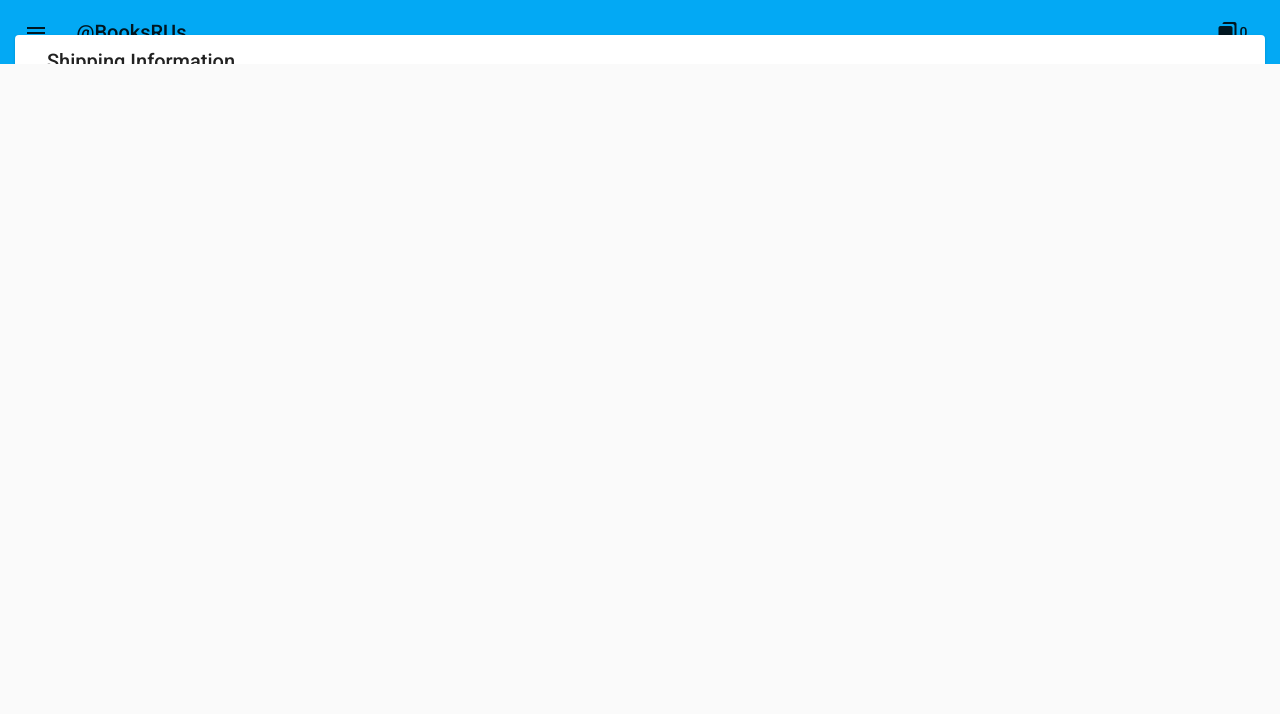
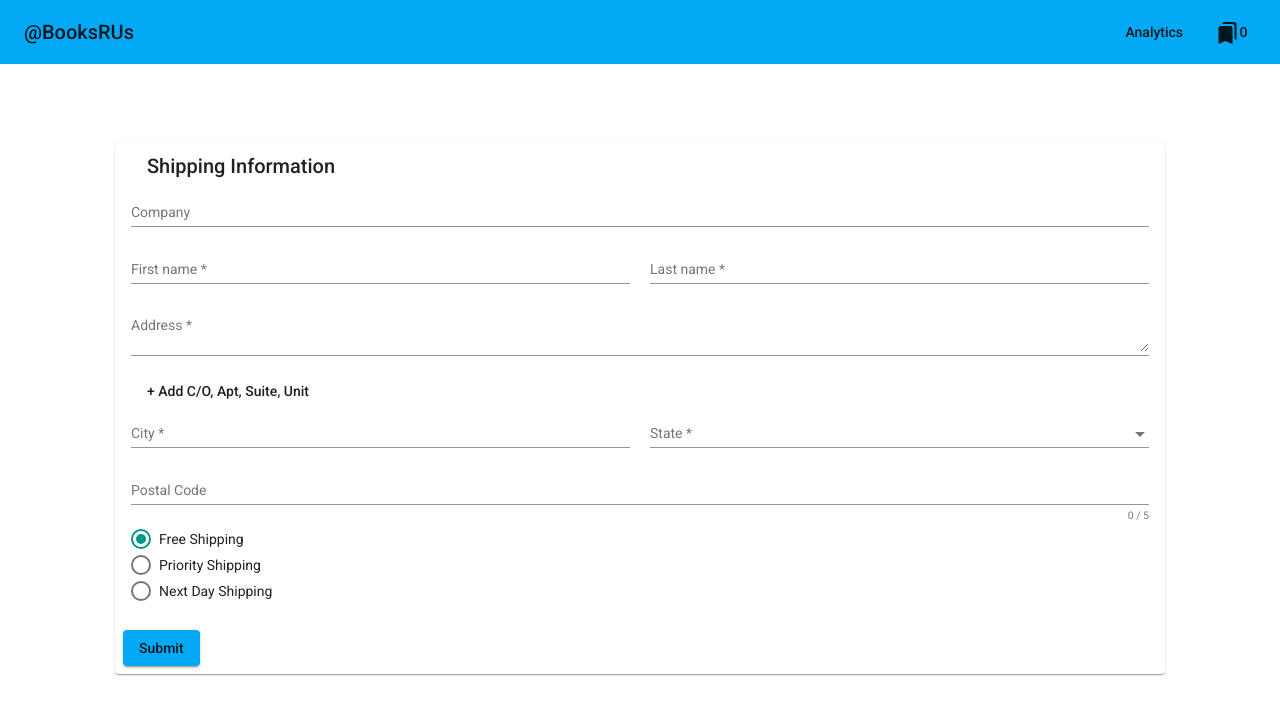
Before and after one commit to athirasarman/75F, an Angular app in the folder BooksRUs/: page /layout in a window 1280 px wide. Shown: the top 714 px of the page. Built offline with nearby package versions, Linux system fonts and the light colour scheme.

Commit message:
layout and routes fixed

```diff
--- a/BooksRUs/src/app/analytics/analytics-routing.module.ts
+++ b/BooksRUs/src/app/analytics/analytics-routing.module.ts
@@ -2,7 +2,7 @@ import { NgModule } from '@angular/core';
 import { RouterModule, Routes } from '@angular/router';
 import { AnalyticsDashboardComponent } from './analytics-dashboard/analytics-dashboard.component'
 
-const routes: Routes = [{ path: 'analytics', component: AnalyticsDashboardComponent }];
+const routes: Routes = [{ path: '', component: AnalyticsDashboardComponent }];
 
 @NgModule({
   imports: [RouterModule.forChild(routes)],
--- a/BooksRUs/src/app/dashboard/layout/layout.component.scss
+++ b/BooksRUs/src/app/dashboard/layout/layout.component.scss
@@ -1,19 +1,23 @@
 .grid-container {
-  margin: 20px;
+  margin: 100px;
+  height: 100%;
+  display: flex;
+  flex-direction: column;
+  position: absolute;
+  top: 0;
+  bottom: 0;
+  left: 0;
+  right: 0;
 }
 
 .dashboard-card {
   position: absolute;
-  top: 15px;
+  top: 20px;
   left: 15px;
   right: 15px;
   bottom: 15px;
-
 }
 
-.search{
-  top:20px;
-}
 
 .spacer {
   flex: 1 1 auto;
--- a/BooksRUs/src/app/header/header.component.html
+++ b/BooksRUs/src/app/header/header.component.html
@@ -1,26 +1,18 @@
-<div class="example-container" [class.example-is-mobile]="mobileQuery.matches">
+<div class="example-container">
   <mat-toolbar color="primary" class="example-toolbar">
-    <button mat-icon-button (click)="snav.toggle()"><mat-icon>menu</mat-icon></button>
     <h1 class="example-app-name">@BooksRUs</h1>
 
   <span class="example-spacer"></span>
+
+   <button mat-button aria-label="Button to go to Analytics Dashboard" routerLink="/analytics">
+          Analytics
+        </button>
+
     <button  mat-icon-button aria-label="Menu button with a menu icon">
          <mat-icon>bookmarks</mat-icon>{{bookmarkCount}}
-          <!--<i class="fas fa-bookmark"></i>-->
         </button>
+
+
   </mat-toolbar>
 
-  <mat-sidenav-container class="example-sidenav-container"
-                         [style.marginTop.px]="mobileQuery.matches ? 56 : 0">
-    <mat-sidenav #snav [mode]="mobileQuery.matches ? 'over' : 'side'"
-                 [fixedInViewport]="mobileQuery.matches" fixedTopGap="56">
-      <mat-nav-list>
-          <a mat-list-item routerLink="">Dashboard</a>
-        <a mat-list-item routerLink="">Analytics</a>
-      </mat-nav-list>
-    </mat-sidenav>
-
-    <mat-sidenav-content>
-    </mat-sidenav-content>
-  </mat-sidenav-container>
 </div>
```
